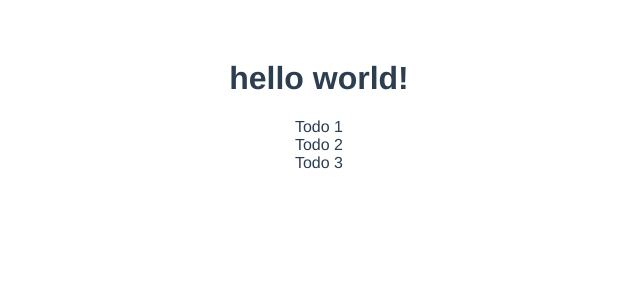
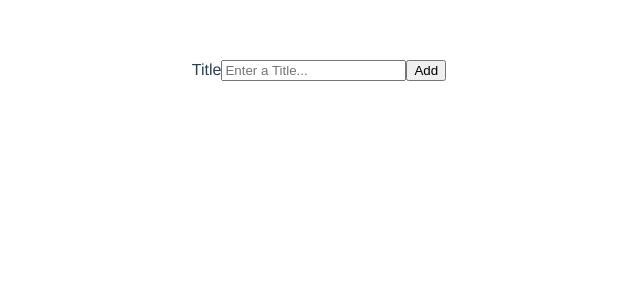
Before and after one commit to moussaouisalah/vue-todo, a Vue app: page / in a window 1280 px wide. Shown: the top 300 px of the page, without its empty margins (321-961 px from the left). Built offline with nearby package versions, Linux system fonts and the light colour scheme.

Commit message:
added add todo form

```diff
--- a/src/App.vue
+++ b/src/App.vue
@@ -1,24 +1,31 @@
 <template>
-  <h1>hello world!</h1>
+  <AddTodo @add-todo="addTodo" />
   <TodoItem v-for="item in todos" :key="item.id" :todo="item" />
 </template>
 
 <script>
 import TodoItem from "./components/TodoItem.vue";
+import AddTodo from "./components/AddTodo.vue";
 
 export default {
   name: "App",
   components: {
     TodoItem,
+    AddTodo,
   },
   data() {
     return {
-      todos: [
-        { id: 1, title: "Todo 1" },
-        { id: 2, title: "Todo 2" },
-        { id: 3, title: "Todo 3" },
-      ],
+      todos: [],
     };
+  },
+  methods: {
+    addTodo(title) {
+      const todo = {
+        id: Math.floor(Math.random() * 100000),
+        title,
+      };
+      this.todos.push(todo);
+    },
   },
 };
 </script>
--- /dev/null
+++ b/src/components/AddTodo.vue
@@ -0,0 +1,27 @@
+<template>
+  <form @submit.prevent="handleAddTodo">
+    <div>
+      <label for="title">Title</label>
+      <input type="text" v-model="title" placeholder="Enter a Title..." />
+      <button>Add</button>
+    </div>
+  </form>
+</template>
+<script>
+export default {
+  name: "AddTodo",
+  emits: ["add-todo"],
+  data() {
+    return {
+      title: "",
+    };
+  },
+  methods: {
+    handleAddTodo() {
+      this.$emit("add-todo", this.title);
+      this.title = "";
+    },
+  },
+};
+</script>
+<style></style>
```
